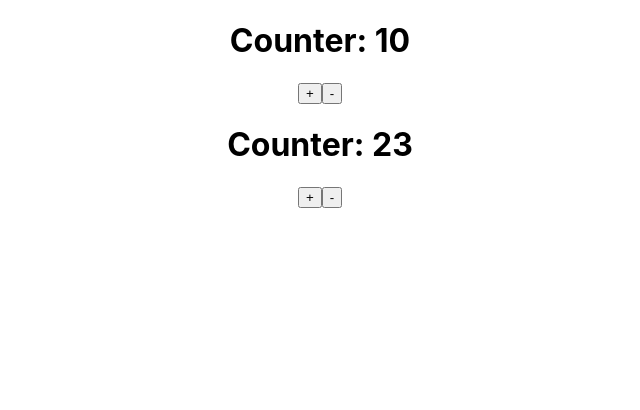
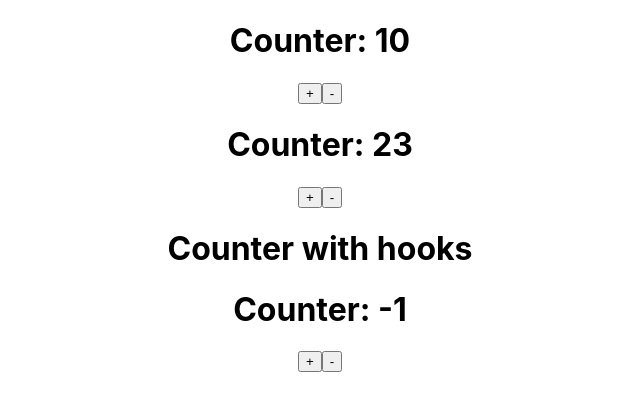
Before and after one commit to jasonlimantoro/react-tutorial, a React (Create React App) app: page / in a window 1280 px wide. Shown: the top 410 px of the page, without its empty margins (320-960 px from the left). Built offline with nearby package versions, Linux system fonts and the light colour scheme.

Commit message:
[FEAT]: add hooks version of the Counter component

```diff
--- a/src/App.js
+++ b/src/App.js
@@ -1,12 +1,15 @@
 import React from 'react';
 import './App.css';
 import Counter from './components/Counter';
+import CounterWithHooks from './components/CounterWithHooks';
 
 const App = () => {
   return (
     <div className="App">
       <Counter initialCount={10} />
       <Counter initialCount={23} />
+      <h1>Counter with hooks</h1>
+      <CounterWithHooks initialCount={-1} />
     </div>
   );
 };
--- /dev/null
+++ b/src/components/CounterWithHooks.jsx
@@ -0,0 +1,29 @@
+import React from 'react';
+import PropTypes from 'prop-types';
+
+const CounterWithHooks = ({ initialCount }) => {
+  const [count, setCount] = React.useState(initialCount);
+  const increment = () => {
+    setCount(count + 1);
+  };
+  const decrement = () => {
+    setCount(count - 1);
+  };
+  return (
+    <div>
+      <h1>Counter: {count}</h1>
+      <button onClick={increment}>+</button>
+      <button onClick={decrement}>-</button>
+    </div>
+  );
+};
+
+CounterWithHooks.propTypes = {
+  initialCount: PropTypes.number
+};
+
+CounterWithHooks.defaultProps = {
+  initialCount: 0
+};
+
+export default CounterWithHooks;
```
